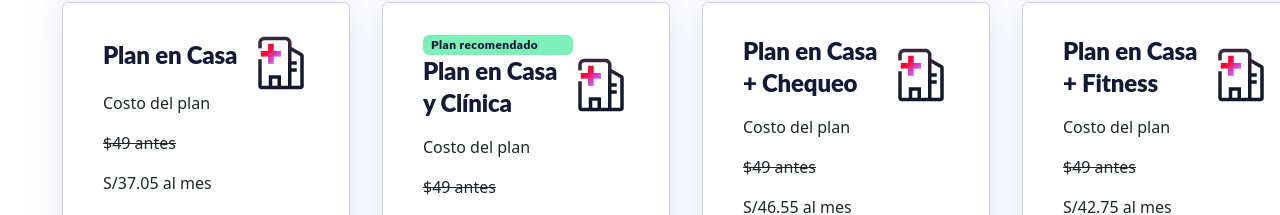
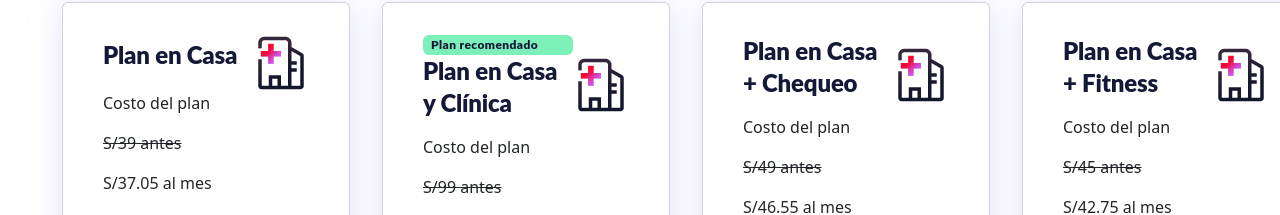
Before and after one commit to thaliamm10/pruebaRimac, a React (Create React App) app: page /plans in a window 1280 px wide. Both pictures are taken after a click on the radio button 879 px from the left and 344 px from the top of the page. Shown: the part 585-800 px from the top of the page. Built offline with nearby package versions, Linux system fonts and the light colour scheme.

Commit message:
update proyect

```diff
--- a/src/views/pages/plans/options/plan/Plan.tsx
+++ b/src/views/pages/plans/options/plan/Plan.tsx
@@ -54,7 +54,7 @@ const Plan: React.FC<PersonalProps> = ({edad = 25, opcion, selectedPlan}) => {
                                     </div>
                                 </div>
                                 <p>Costo del plan</p>
-                                {opcion === '2' && <p><s>$49 antes</s></p>}
+                                {opcion === '2' && <p><s>{`S/${plan.price}` } antes</s></p>}
 
                                 <p>{`S/${opcion === '1' ? plan.price : (plan.price - plan.price * 0.05)} al mes`}</p>
                                 <ul>
```
Also changed, not shown: 11 other files (tests, documents, lock files or other folders).
